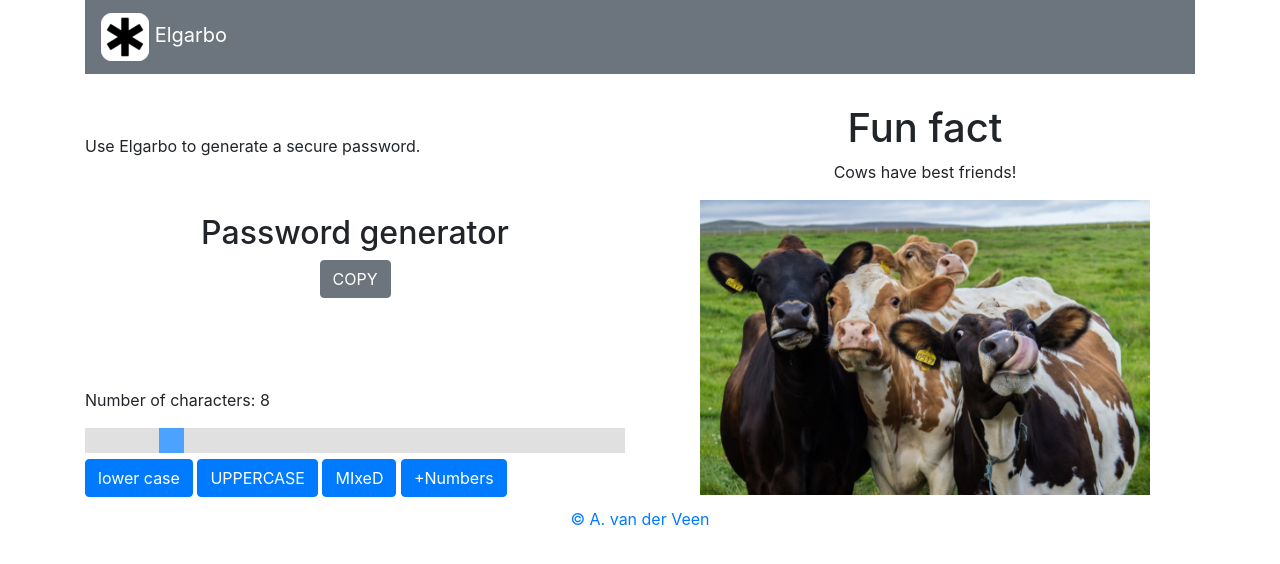
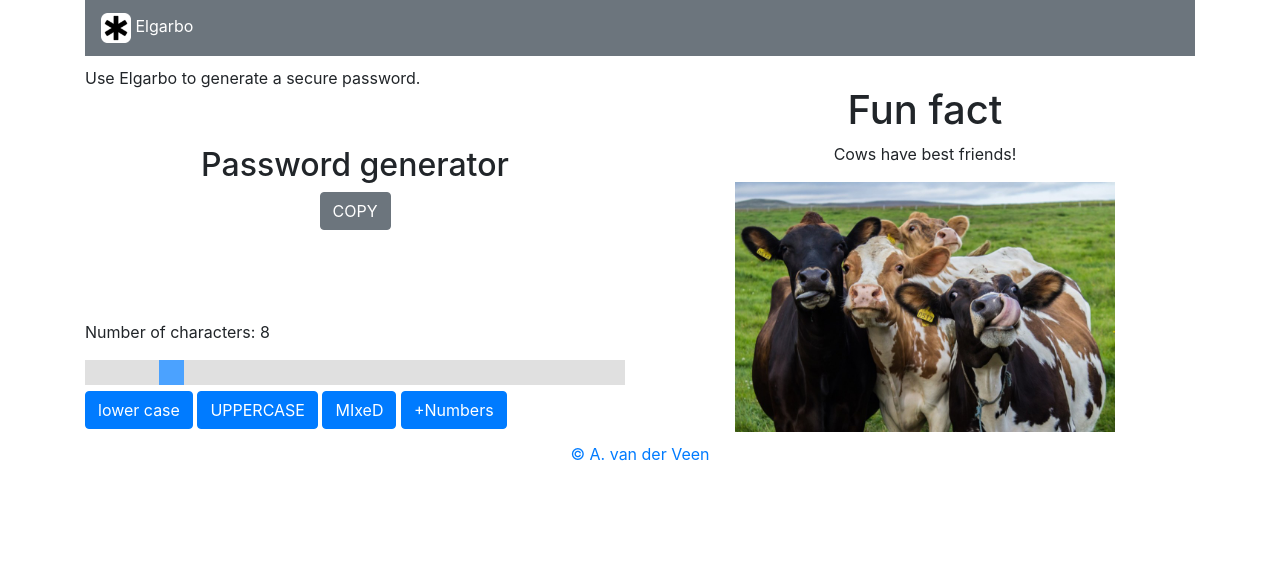
Before and after one commit to skarjan/Elgarbo, a plain HTML site: page index.html in a window 1280 px wide. Drawn offline with nearby package versions, Linux system fonts and the light colour scheme.

Commit message:
Fixed layout sizing
Made it all fit the scree non large desktop views.

```diff
--- a/css/main-style.css
+++ b/css/main-style.css
@@ -111,3 +111,10 @@
   background: #007bff; /* blue background */
   cursor: pointer; /* Cursor on hover */
 }
+
+.navbar-brand {
+  font-size: 1rem;
+}
+.navbar-img {
+  height:30px;
+}
--- a/index.html
+++ b/index.html
@@ -30,7 +30,7 @@
 <div class="container">
   <nav class="navbar navbar-dark bg-secondary">
     <a class="navbar-brand" href="#">
-      <img src="img/favicon/favicon.ico" alt="app logo">
+      <img class="navbar-img" src="img/favicon/favicon.ico" alt="app logo">
       <span>Elgarbo</span>
     </a>
   </nav>
@@ -40,7 +40,7 @@
 <div class="container">
   <div class="row">
     <div class="col-lg-6 col-sm-12">
-      <p class="mt60">Use Elgarbo to generate a secure password.</p>
+      <p class="mt10">Use Elgarbo to generate a secure password.</p>
       <section class="pt40 pb90 text-center">
 
       <h2 id="js-wordElement">Password generator</h2>
@@ -61,7 +61,7 @@
       <section class="mt30 text-center">
       <h1>Fun fact</h1>
       <p>Cows have best friends!</p>
-      <a href="https://plantbasednews.org/culture/the-science-of-cow-friendship-cows-have-best-friends/" target="_blank"  ><img src="img/cow-friends.jpg" class="cows" alt="cute cows" width="450" height=""></a>
+      <a href="https://plantbasednews.org/culture/the-science-of-cow-friendship-cows-have-best-friends/" target="_blank"  ><img src="img/cow-friends.jpg" class="cows" alt="cute cows" height="250"></a>
     </section>
   </div><!-- einde kolom 2 -->
   </div><!-- einde row -->
```
